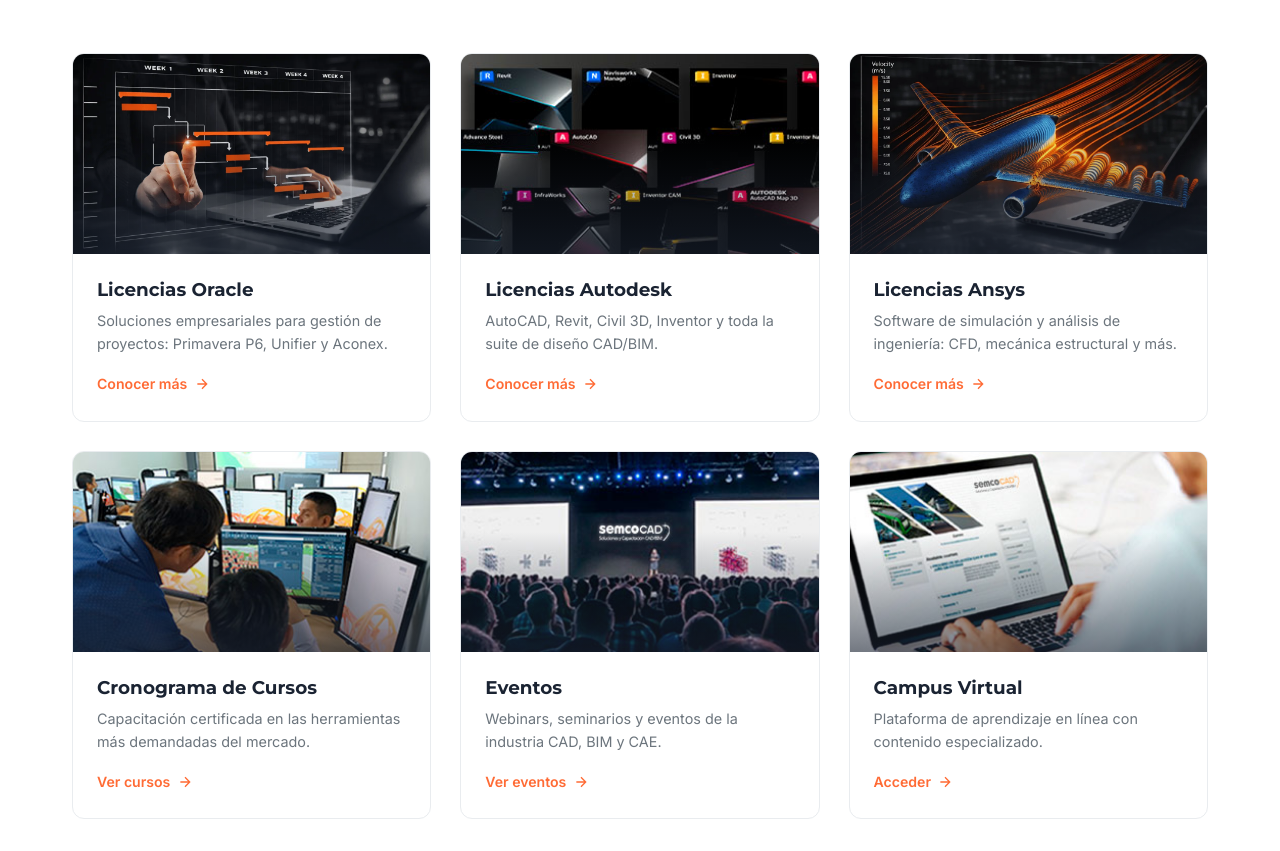
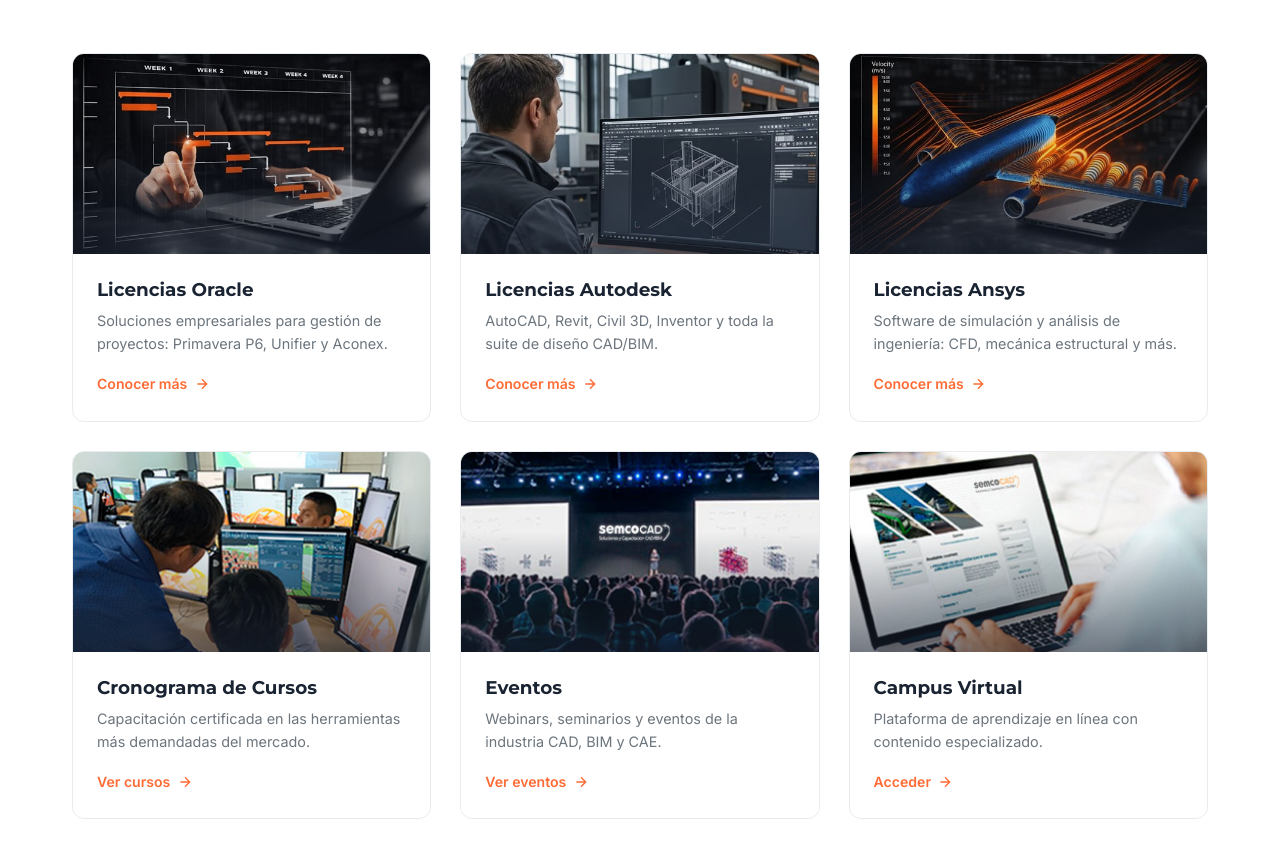
Before and after one commit to mkt-inge3d/astro-cloudflare, an Astro site: page / in a window 1280 px wide. Shown: the part 1180-2031 px from the top of the page. Built offline with nearby package versions, Linux system fonts and the light colour scheme; Astro itself is replaced by a stand-in of ours.

Commit message:
imagenes nuevas pequeñas

```diff
--- a/src/pages/index.astro
+++ b/src/pages/index.astro
@@ -110,7 +110,7 @@
     <div class="servicios-grid">
       <a href="/licencias/oracle/primavera" class="servicio-card fade-up">
         <div class="servicio-img">
-          <img src="/logos/licencias-oracle.webp" alt="Licencias Oracle" loading="lazy" />
+          <img src="/logos/oracle1.jpg" alt="Licencias Oracle" loading="lazy" />
           <div class="servicio-overlay"></div>
         </div>
         <div class="servicio-content">
@@ -121,7 +121,7 @@
       </a>
       <a href="/licencias/autodesk" class="servicio-card fade-up" data-link="autodesk">
         <div class="servicio-img">
-          <img src="/servicios/autodesk.jpg" alt="Licencias Autodesk" loading="lazy" />
+          <img src="/logos/autodesk1 (1).jpg" alt="Licencias Autodesk" loading="lazy" />
           <div class="servicio-overlay"></div>
         </div>
         <div class="servicio-content">
@@ -132,7 +132,7 @@
       </a>
       <a href="/licencias/ansys" class="servicio-card fade-up">
         <div class="servicio-img">
-          <img src="/logos/licencias-ansys.webp" alt="Licencias Ansys" loading="lazy" />
+          <img src="/logos/avion1.jpg" alt="Licencias Ansys" loading="lazy" />
           <div class="servicio-overlay"></div>
         </div>
         <div class="servicio-content">
```
Also changed, not shown: public/logos/autodesk1 (1).jpg (added), public/logos/avion1.jpg (added), public/logos/oracle1.jpg (added).
